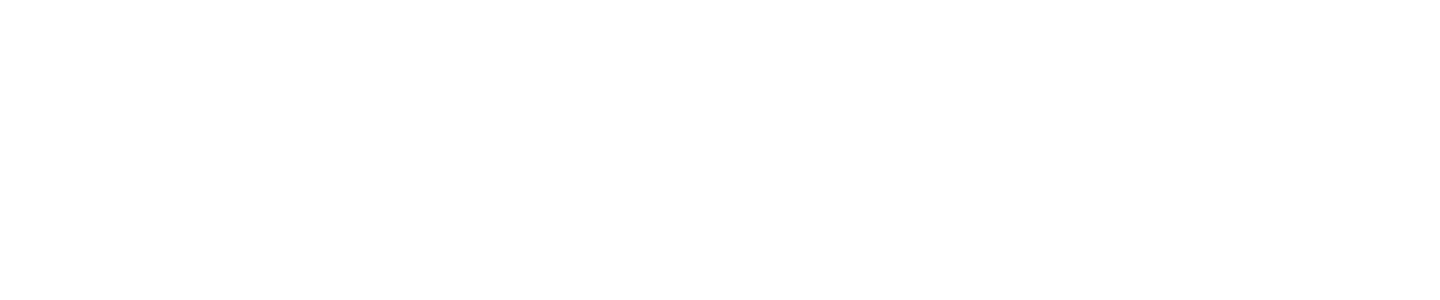
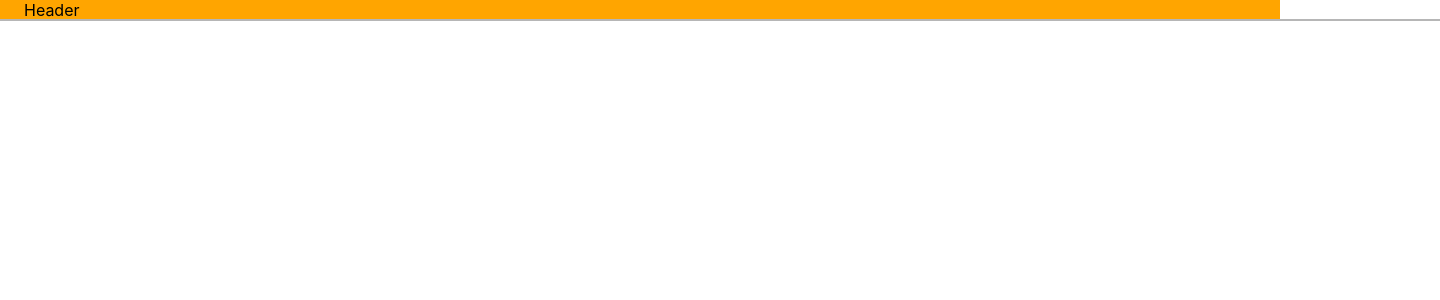
Before and after one commit to KlymentKim/CarRental, a React (Create React App) app: page /car-rental/ in a window 1280 px wide. Shown: the top 300 px of the page, 1440 px wide, since content can reach past the window. Built offline with nearby package versions, Linux system fonts and the light colour scheme.

Commit message:
add some code

```diff
--- a/src/App.js
+++ b/src/App.js
@@ -1,6 +1,5 @@
 import { Routes, Route } from "react-router-dom";
 import Layout from "./components/Layout/Layout";
-import Header from "./components/Pages/Header/Header";
 import Favourites from "./components/Pages/Favourites/Favourites";
 import Home from "./components/Pages/Home/Home";
 import Catalog from "./components/Pages/Catalog/Catalog";
@@ -13,7 +12,6 @@
       <Routes>
         <Route path="/" element={<Layout />}>
           <Route index path="home" element={<Home />} />
-          <Route path="header" element={<Header />} />
           <Route path="catalog" element={<Catalog />} />
           <Route path="favourites" element={<Favourites />} />
         </Route>
--- a/src/components/Container/Container.module.css
+++ b/src/components/Container/Container.module.css
@@ -4,7 +4,7 @@
     margin-right: auto;
     padding-left: 10px;
     padding-right: 10px;
-    /* outline: 1px solid #b6b6b6; */
+    outline: 1px solid #b6b6b6;
     box-sizing: border-box;
   }
 
--- a/src/components/Layout/Layout.jsx
+++ b/src/components/Layout/Layout.jsx
@@ -1,5 +1,6 @@
 import React from "react";
 import Container from "../Container/Container";
+import Header from "../Pages/Header/Header";
 import { Outlet } from "react-router-dom";
 import { Suspense } from "react";
 import css from "./Layout.module.css";
@@ -8,6 +9,11 @@
 const Layout = () => {
   return (
     <>
+      <header className={css.background}>
+        <Container>
+          <Header />
+        </Container>
+      </header>
       <Container>
         <main>
           <div className={css.background}></div>
--- a/src/index.css
+++ b/src/index.css
@@ -12,6 +12,15 @@
   box-sizing: inherit;
 }
 
+.root{
+  --pr-background-color:#FFFFFF;
+  --pr-text-color:#121417;
+  --pr-input-background-color:#F7F7FB;
+  --pr-button-background-color:#3470FF;
+  --hovered-button-background-color:#0B44CD;
+
+
+}
 body {
   margin: 0;
   font-family: -apple-system, BlinkMacSystemFont, 'Segoe UI', 'Roboto', 'Oxygen',
```
Also changed, not shown: src/assets/icons/favour.svg (added).
